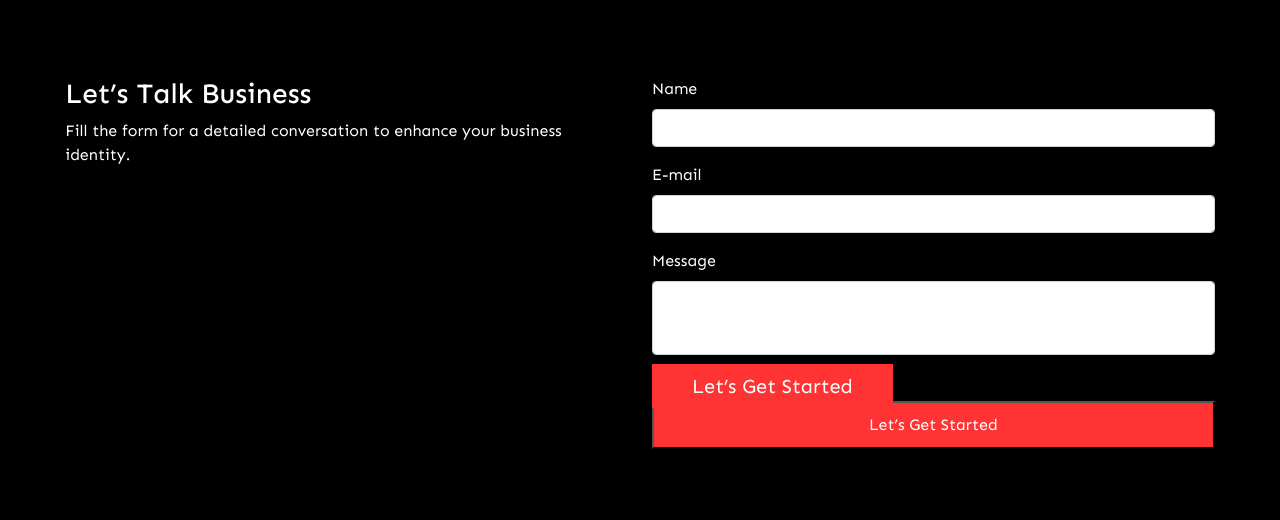
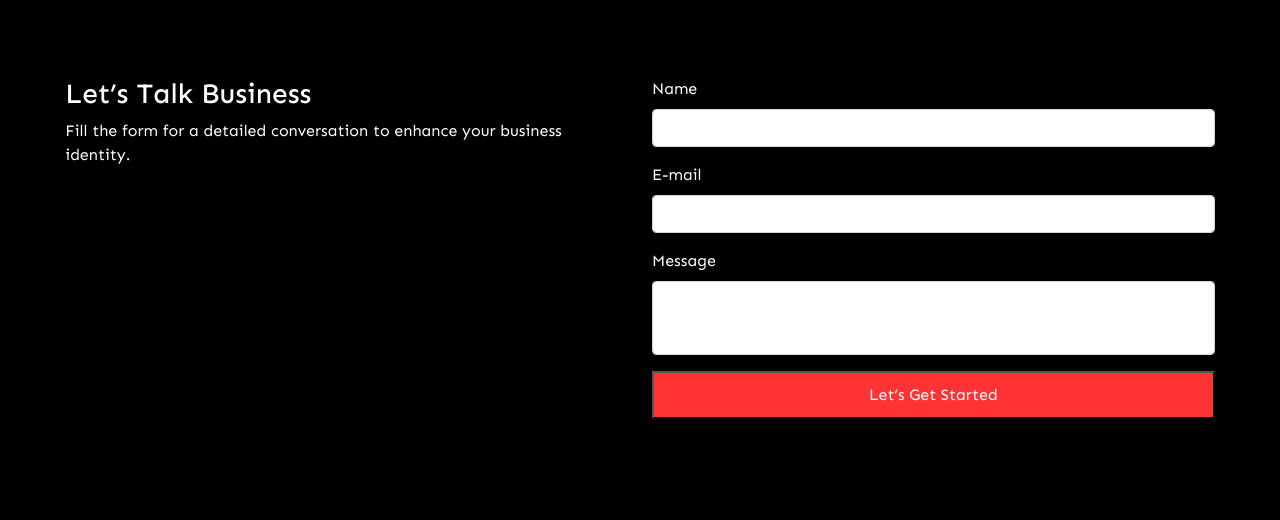
Before and after one commit to shalabh0193/designbyshalabh, a plain HTML site: page index.html in a window 1280 px wide. Shown: the part 5587-6107 px from the top of the page. Drawn offline with nearby package versions, Linux system fonts and the light colour scheme.

Commit message:
Update index.html

```diff
--- a/index.html
+++ b/index.html
@@ -337,7 +337,7 @@
                                     <input type="text" class="form-control p-4" id="exampleInputMessage" aria-describedby="emailHelp">
 
                                   </div>
-                                <a class="link1" href="mailto:shalabhagarwal91@gmail.com">Let’s Get Started</a>
+
                                <button type="submit" class="btnlet" >Let’s Get Started</button>
                               </form>
                         </form>
```
